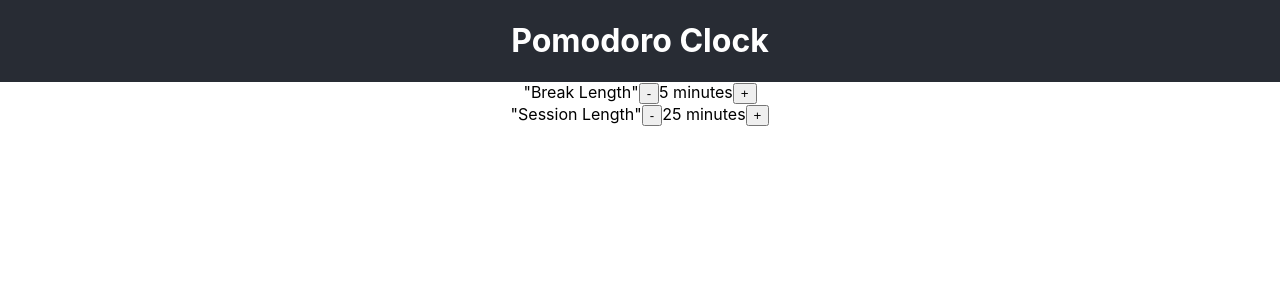
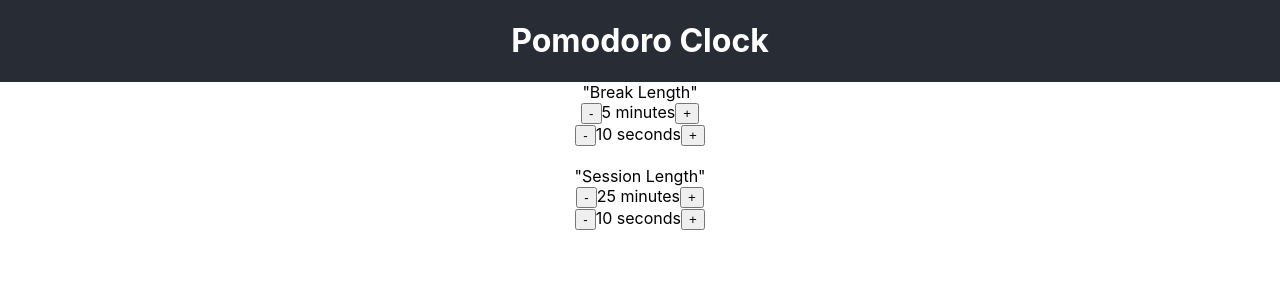
Before and after one commit to dravod/freecodecamp-pomodoro-clock, a React (Create React App) app: page / in a window 1280 px wide. Shown: the top 300 px of the page. Built offline with nearby package versions, Linux system fonts and the light colour scheme.

Commit message:
finished the seconds for Break and Session components

```diff
--- a/src/App.js
+++ b/src/App.js
@@ -9,31 +9,57 @@ class App extends React.Component {
   constructor(props) {
     super(props)
     this.state = {
-      breakTime: 5,
-      sessionTime: 25
+      breakTimeMinutes: 5,
+      breakTimeSeconds: 10,
+      sessionTimeMinutes: 25,
+      sessionTimeSeconds: 10
     }
   }
 
-  decrementBreakTime = () => {
-    if (this.state.breakTime > 0) {
-      this.setState({breakTime: this.state.breakTime - 1})
+  decrementBreakTimeMinutes = () => {
+    if (this.state.breakTimeMinutes > 0) {
+      this.setState({breakTimeMinutes: this.state.breakTimeMinutes - 1})
     }
   }
 
-  incrementBreakTime = () => {
-    if (this.state.breakTime < this.state.sessionTime) {
-      this.setState({breakTime: this.state.breakTime + 1})
+  incrementBreakTimeMinutes = () => {
+    if (this.state.breakTimeMinutes < this.state.sessionTimeMinutes) {
+      this.setState({breakTimeMinutes: this.state.breakTimeMinutes + 1})
     }
   }
 
-  decrementSessionTime = () => {
-    if (this.state.sessionTime > this.state.breakTime) {
-      this.setState({sessionTime: this.state.sessionTime - 1})
+  decrementBreakTimeSeconds = () => {
+    if (this.state.breakTimeSeconds > 0) {
+      this.setState({breakTimeSeconds: this.state.breakTimeSeconds - 1})
     }
   }
 
-  incrementSessionTime = () => {
-    this.setState({sessionTime: this.state.sessionTime + 1})
+  incrementBreakTimeSeconds = () => {
+    if (this.state.breakTimeSeconds < 59) {
+      this.setState({breakTimeSeconds: this.state.breakTimeSeconds + 1})
+    }
+  }
+
+  decrementSessionTimeMinutes = () => {
+    if (this.state.sessionTimeMinutes > this.state.breakTimeMinutes) {
+      this.setState({sessionTimeMinutes: this.state.sessionTimeMinutes - 1})
+    }
+  }
+
+  incrementSessionTimeMinutes = () => {
+    this.setState({sessionTimeMinutes: this.state.sessionTimeMinutes + 1})
+  }
+
+  decrementSessionTimeSeconds = () => {
+    if (this.state.sessionTimeSeconds > 0) {
+      this.setState({sessionTimeSeconds: this.state.sessionTimeSeconds - 1})
+    }
+  }
+
+  incrementSessionTimeSeconds = () => {
+    if (this.state.sessionTimeSeconds < 59) {
+      this.setState({sessionTimeSeconds: this.state.sessionTimeSeconds + 1})
+    }
   }
 
   render() {
@@ -46,15 +72,22 @@ class App extends React.Component {
         </header>
         <main>
           <Break
-            breakTime={this.state.breakTime}
-            decrementBreakTime={this.decrementBreakTime}
-            incrementBreakTime={this.incrementBreakTime}
+            breakTimeMinutes={this.state.breakTimeMinutes}
+            decrementBreakTimeMinutes={this.decrementBreakTimeMinutes}
+            incrementBreakTimeMinutes={this.incrementBreakTimeMinutes}
+            breakTimeSeconds={this.state.breakTimeSeconds}
+            decrementBreakTimeSeconds={this.decrementBreakTimeSeconds}
+            incrementBreakTimeSeconds={this.incrementBreakTimeSeconds}
             >
           </Break>
+          <br/>
           <Session
-            sessionTime={this.state.sessionTime}
-            decrementSessionTime={this.decrementSessionTime}
-            incrementSessionTime={this.incrementSessionTime}
+            sessionTimeMinutes={this.state.sessionTimeMinutes}
+            decrementSessionTimeMinutes={this.decrementSessionTimeMinutes}
+            incrementSessionTimeMinutes={this.incrementSessionTimeMinutes}
+            sessionTimeSeconds={this.state.sessionTimeSeconds}
+            decrementSessionTimeSeconds={this.decrementSessionTimeSeconds}
+            incrementSessionTimeSeconds={this.incrementSessionTimeSeconds}
           >
           </Session>
         </main>
--- a/src/components/Break/index.js
+++ b/src/components/Break/index.js
@@ -11,17 +11,29 @@ class Break extends React.Component {
          <label id="break-label">
            <span>"Break Length"</span>
          </label>
+         <br/>
          <button
           id="break-decrement"
-          onClick={this.props.decrementBreakTime}
+          onClick={this.props.decrementBreakTimeMinutes}
           > -
           </button>
-         <span id="break-length">{this.props.breakTime} minutes</span>
+         <span id="break-length">{this.props.breakTimeMinutes} minutes</span>
          <button
           id="break-increment"
-          onClick={this.props.incrementBreakTime}
+          onClick={this.props.incrementBreakTimeMinutes}
          > +
          </button>
+         <br/>
+         <button
+          onClick={this.props.decrementBreakTimeSeconds}
+          > -
+          </button>
+         <span>{this.props.breakTimeSeconds} seconds</span>
+         <button
+          onClick={this.props.incrementBreakTimeSeconds}
+         > +
+         </button>
+
        </div>
      );
    }
--- a/src/components/Session/index.js
+++ b/src/components/Session/index.js
@@ -11,20 +11,34 @@ class Session extends React.Component {
          <label id="session-label">
            <span>"Session Length"</span>
          </label>
+         <br/>
          <button
           id="session-decrement"
-          onClick={this.props.decrementSessionTime}
+          onClick={this.props.decrementSessionTimeMinutes}
          >
            -
          </button>
-        <span id="session-length">{this.props.sessionTime} minutes</span>
+        <span id="session-length">{this.props.sessionTimeMinutes} minutes</span>
         <button
           id="session-increment"
-          onClick={this.props.incrementSessionTime}
+          onClick={this.props.incrementSessionTimeMinutes}
         >
           +
         </button>
+        <br/>
+        <button
+         onClick={this.props.decrementSessionTimeSeconds}
+        >
+          -
+        </button>
+         <span>{this.props.sessionTimeSeconds} seconds</span>
+         <button
+           onClick={this.props.incrementSessionTimeSeconds}
+         >
+         +
+       </button>
        </div>
+
      );
    }
 }
```
